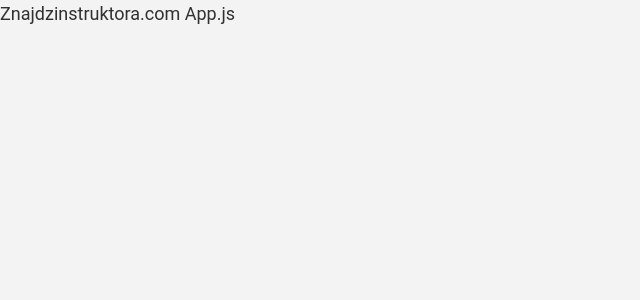
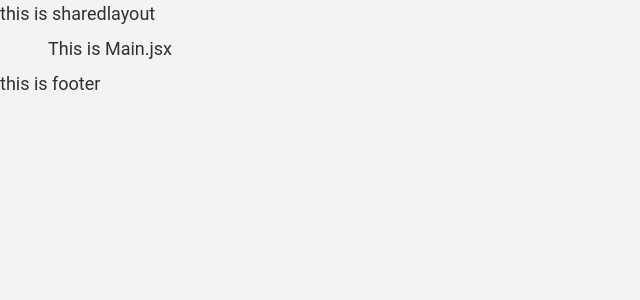
Before and after one commit to Zjadlbyscos/znajdzinstruktora, a React (Create React App) app: page / in a window 1280 px wide. Shown: the top 300 px of the page, without its empty margins (0-640 px from the left). Built offline with nearby package versions, Linux system fonts and the light colour scheme.

Commit message:
add routes ans route and sharedlayout for header

```diff
--- a/src/App.js
+++ b/src/App.js
@@ -1,9 +1,25 @@
+import { Routes, Route } from "react-router-dom";
 
+import { Main } from "./pages/Main";
+import { ShareedLayout } from "./components/SharedLayout";
 
 function App() {
   return (
-    <div className="App">
-<p>Znajdzinstruktora.com  App.js</p>
+    <div>
+
+
+<Routes>
+<Route path="/" element={<ShareedLayout />}>
+
+<Route path="/" element={<Main />} />
+
+
+</Route>
+</Routes>
+
+
+
+
     </div>
   );
 }
```
